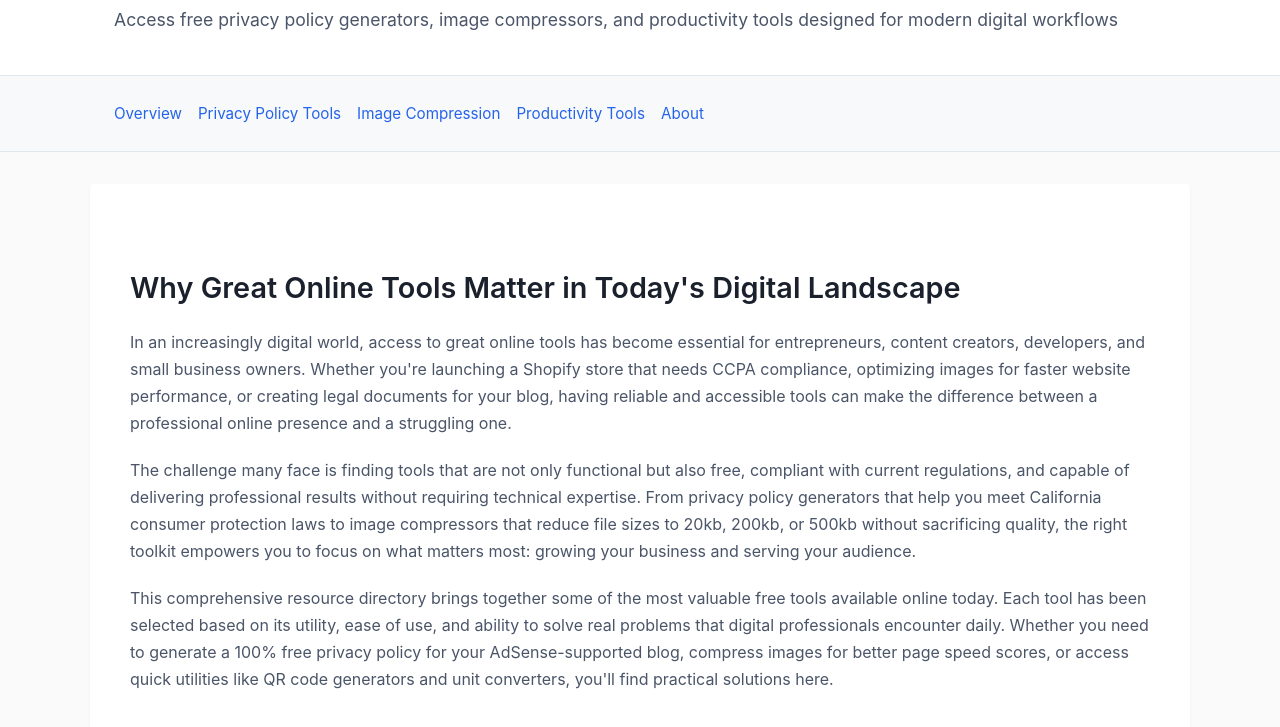
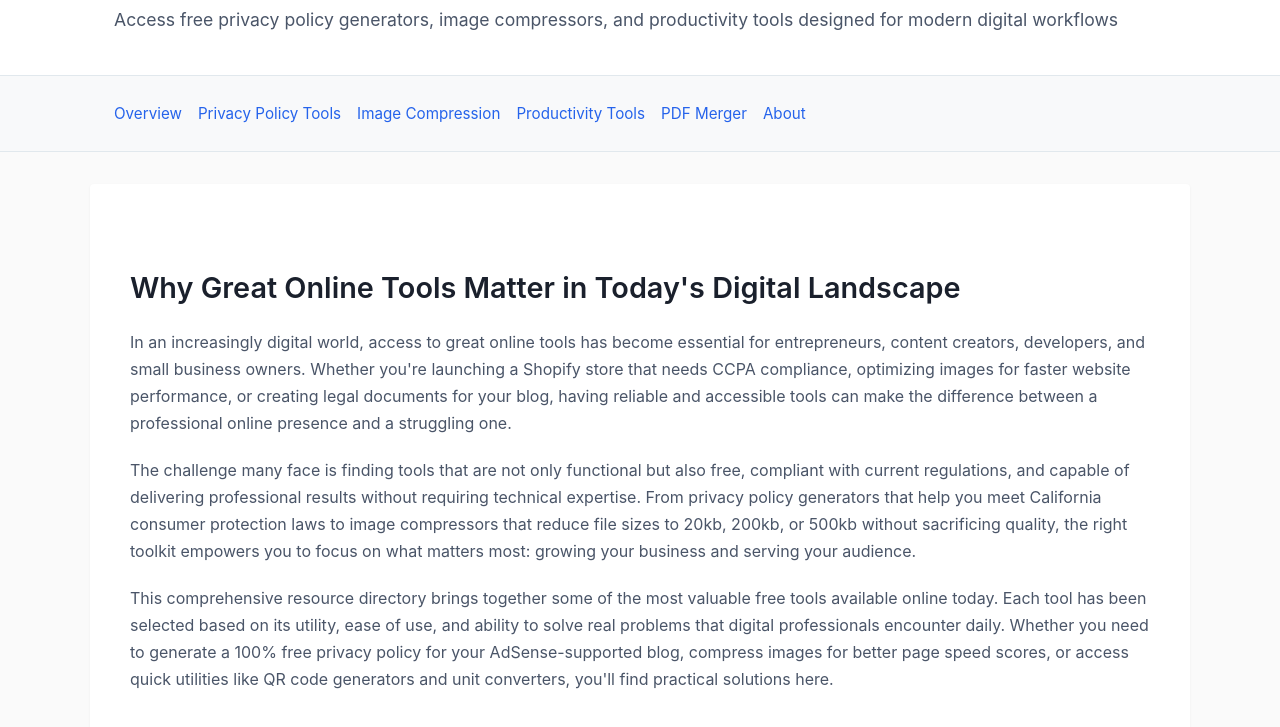
Before and after one commit to Mehedi7978/likns, a plain HTML site: page index.html in a window 1280 px wide. Shown: the part 73-800 px from the top of the page. Drawn offline with Linux system fonts and the light colour scheme.

Commit message:
Update index.html

```diff
--- a/index.html
+++ b/index.html
@@ -79,6 +79,10 @@ main{padding:1.5rem;margin:1rem}
 <li><a href="https://privacy-generator.netlify.app/generator">Privacy Policy Tools</a></li>
 <li><a href="https://image-compessor.netlify.app/">Image Compression</a></li>
 <li><a href="https:toolsonline.website/">Productivity Tools</a></li>
+    </li>
+           <li class="nav-item">
+          <a class="nav-link" href="https://toolsonline.website/">PDF Merger</a>
+        </li>
 
 <li><a href="https://privacy-generator.netlify.app/about">About</a></li>
 </ul>
```
